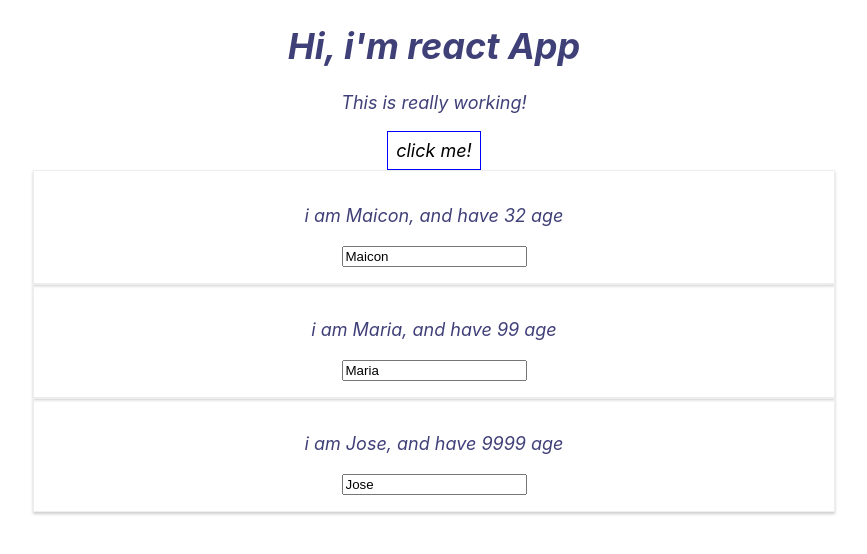
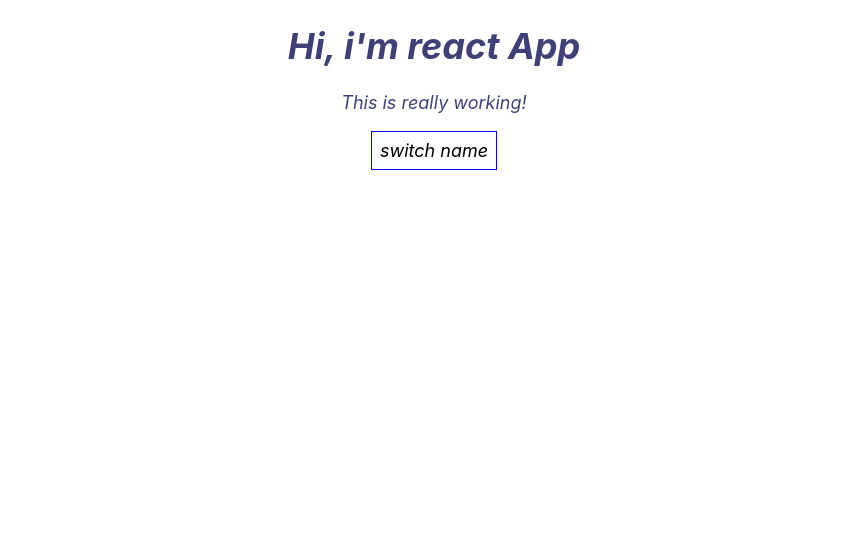
Before and after one commit to maiconmoretto/react-course-udemy, a React (Create React App) app: page / in a window 1280 px wide. Shown: the top 554 px of the page, without its empty margins (206-1073 px from the left). Built offline with nearby package versions, Linux system fonts and the light colour scheme.

Commit message:
54. Handling Dynamic Content 'The JavaScript Way'

```diff
--- a/src/App.js
+++ b/src/App.js
@@ -1,82 +1,84 @@
-import React, { Component } from 'react';
-import './App.css';
-import Person from './Person/Person';
+import React, { Component } from "react";
+import "./App.css";
+import Person from "./Person/Person";
 
 class App extends Component {
   state = {
     persons: [
-      { name:'Maicon', age:32 },
-      { name:'Maria', age:99 },
-      { name:'Jose', age:9999 }
+      { name: "Maicon", age: 32 },
+      { name: "Maria", age: 99 },
+      { name: "Jose", age: 9999 }
     ],
-    otherState: 'some other value',
-    showpersons: true
+    otherState: "some other value",
+    showpersons: false
   };
 
-  swithNameHandler = (newName) =>  {
+  swithNameHandler = newName => {
     this.setState({
-        persons: [
-          { name:  newName, age:10 },
-          { name:'Maria2', age:20 },
-          { name:'jose3', age:30 }
-        ]
-    })
-  }
-  nameChangehandler = (event) =>  {
+      persons: [
+        { name: newName, age: 10 },
+        { name: "Maria2", age: 20 },
+        { name: "jose3", age: 30 }
+      ]
+    });
+  };
+
+  nameChangehandler = event => {
     this.setState({
-        persons: [
-          { name:  event.target.value, age:10 },
-          { name:'Maria2', age:20 },
-          { name:'jose3', age:30 }
-        ]
-    })
-  }
+      persons: [
+        { name: event.target.value, age: 10 },
+        { name: "Maria2", age: 20 },
+        { name: "jose3", age: 30 }
+      ]
+    });
+  };
 
-   tooglePersonsHandler = () => {
+  tooglePersonsHandler = () => {
     const doesShow = this.state.showPersons;
-    this.setState({showPersons: !doesShow});
-  }
+    this.setState({ showPersons: !doesShow });
+  };
 
+  render() {
+    const style = {
+      backgroundColor: "white",
+      font: "inherit",
+      border: "1px solid blue",
+      padding: "8px",
+      cursor: "pointer"
+    };
 
+    let persons = null;
 
-  render () {
-    const style = {
-      backgroundColor: 'white',
-      font: 'inherit',
-      border: '1px solid blue',
-      padding: '8px',
-      cursor: 'pointer'
+    if (this.state.showPersons) {
+      persons = (
+        <div>
+          <Person
+            name={this.state.persons[0].name}
+            age={this.state.persons[0].age}
+            changed={this.nameChangehandler}
+          ></Person>
+          <Person
+            name={this.state.persons[1].name}
+            age={this.state.persons[1].age}
+            changed={this.nameChangehandler}
+          ></Person>
+          <Person
+            name={this.state.persons[2].name}
+            age={this.state.persons[2].age}
+            changed={this.nameChangehandler}
+          ></Person>
+        </div>
+      );
     }
+
     return (
       <div className="App">
         <h1>Hi, i'm react App</h1>
         <p>This is really working!</p>
-          <button
-            style={style}
-            onClick={this.tooglePersonsHandler}>
-            click me!
-          </button>
-
-        {
-          this.state.showpersons === true ?
-            <div>
-              <Person
-                name={this.state.persons[0].name}
-                age={this.state.persons[0].age}
-                changed={this.nameChangehandler}>
-              </Person>
-              <Person
-                name={this.state.persons[1].name}
-                age={this.state.persons[1].age}
-              changed={this.nameChangehandler}>
-              </Person>
-              <Person
-                name={this.state.persons[2].name}
-                age={this.state.persons[2].age}
-                changed={this.nameChangehandler}>
-              </Person>
-            </div>  : null
-        }
+        <button style={style} onClick={this.tooglePersonsHandler}>
+          switch name
+        </button>
+        {persons}
       </div>
     );
   }
```
